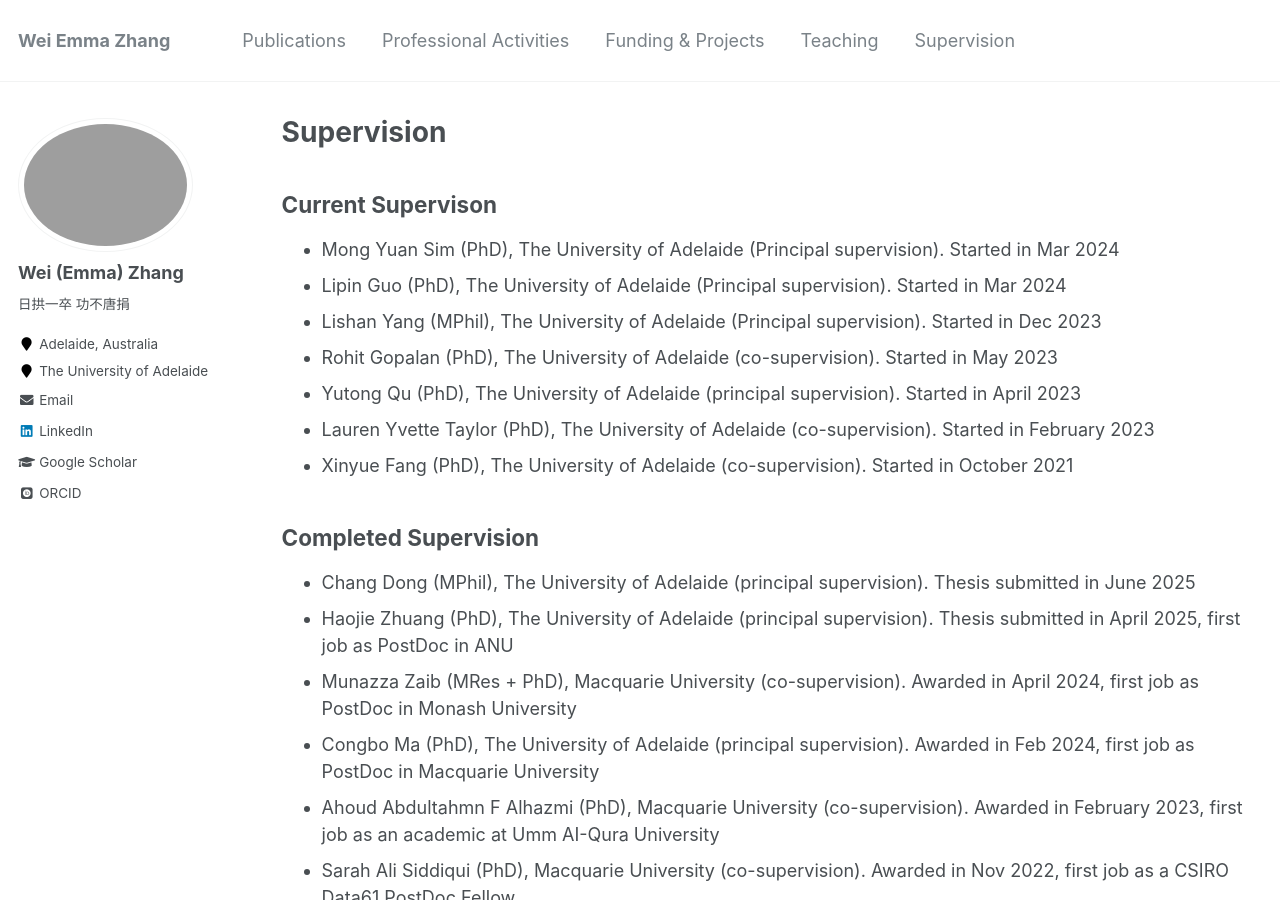
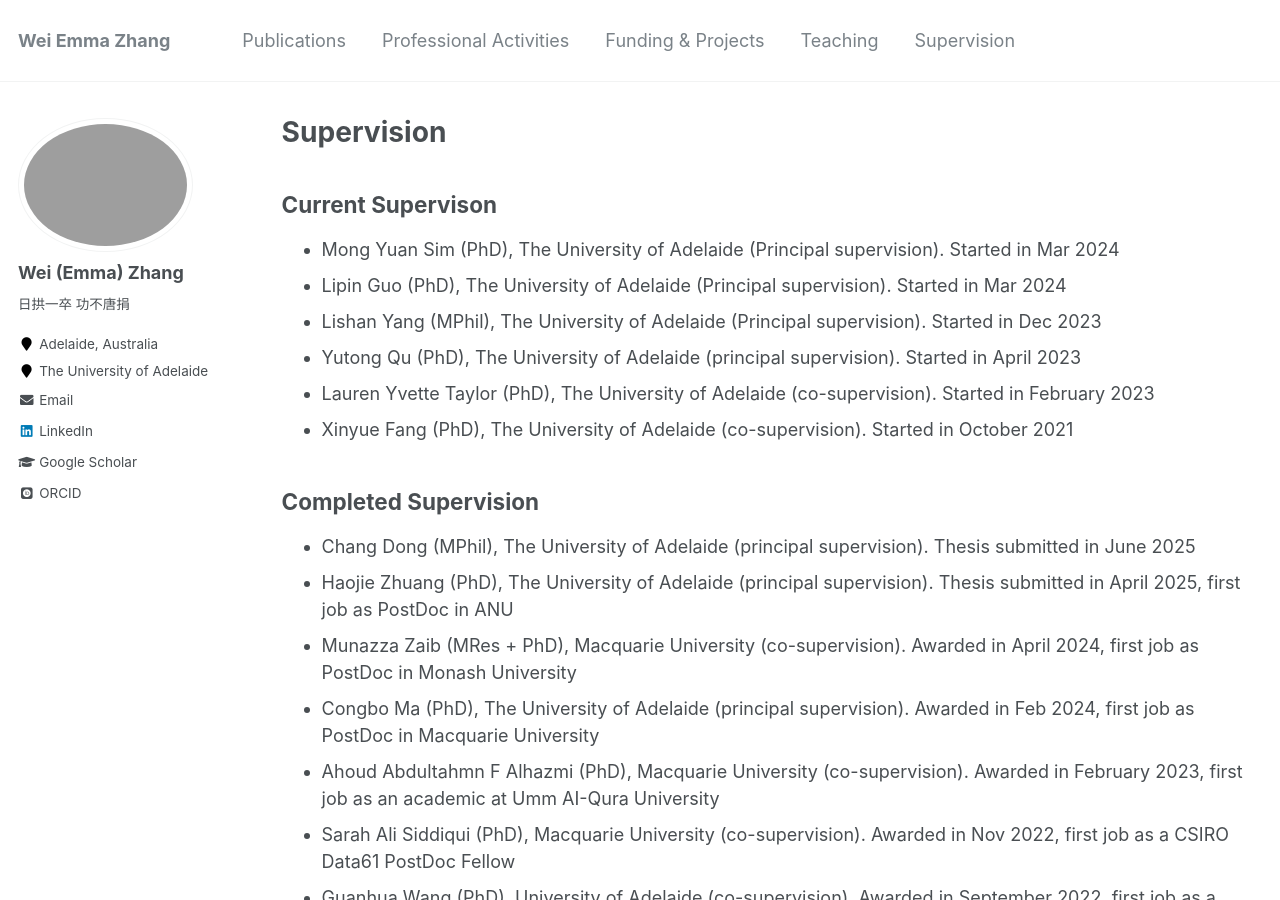
Before and after one commit to weiezhang/weiezhang.github.io, a Jekyll site: the page built from _pages/supervision.md, in a window 1280 px wide and 900 px high. Built offline with Jekyll 4.4.1, drawn with Linux system fonts in a browser that asks for light colours; some web fonts are replaced.

Commit message:
Update supervision.md

```diff
--- a/_pages/supervision.md
+++ b/_pages/supervision.md
@@ -13,7 +13,6 @@ author_profile: true
 - Mong Yuan Sim (PhD), The University of Adelaide (Principal supervision). Started in Mar 2024
 - Lipin Guo (PhD), The University of Adelaide (Principal supervision). Started in Mar 2024
 - Lishan Yang (MPhil), The University of Adelaide (Principal supervision). Started in Dec 2023
-- Rohit Gopalan (PhD), The University of Adelaide (co-supervision). Started in May 2023
 - Yutong Qu (PhD), The University of Adelaide (principal supervision). Started in April 2023
 - Lauren Yvette Taylor (PhD), The University of Adelaide (co-supervision). Started in February 2023
 - Xinyue Fang (PhD), The University of Adelaide (co-supervision). Started in October 2021
```
